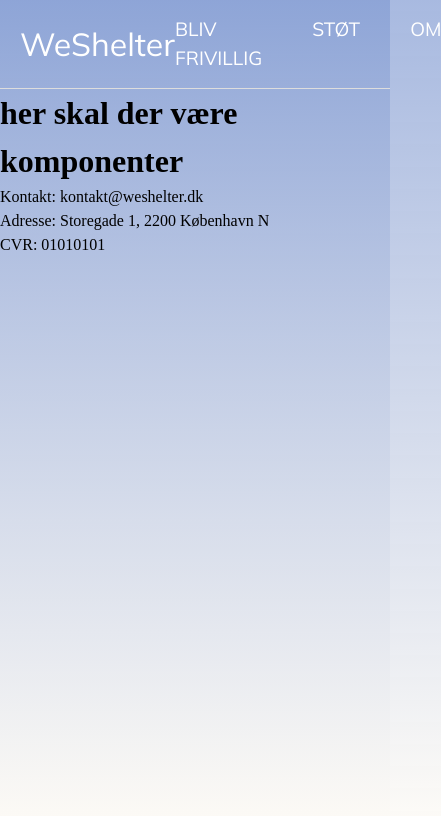
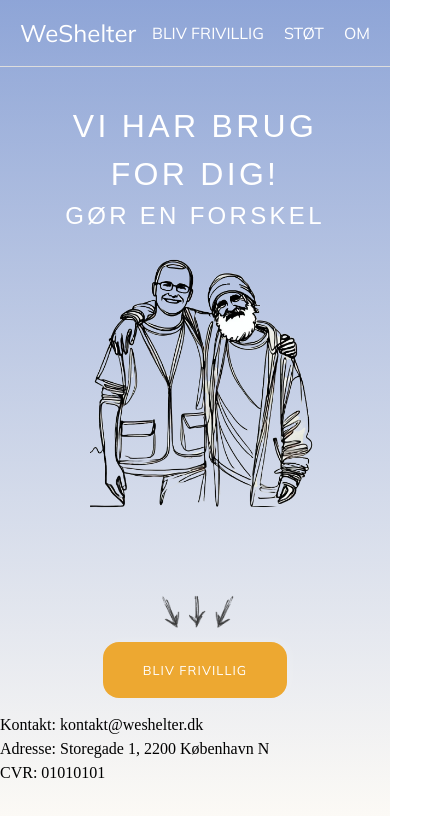
Before and after one commit to WeShelter-Team12/weshelter-redesign-12, an Astro site: page / in a window 390 px wide. Shown: the whole page, 441 px wide, since content can reach past the window. Built offline with nearby package versions, Linux system fonts and the light colour scheme; Astro itself is replaced by a stand-in of ours; a web font is replaced by a local one.

Commit message:
lidt-mere-changes

```diff
--- /dev/null
+++ b/src/components/Hero.astro
@@ -0,0 +1,231 @@
+---
+
+---
+
+<section class="hero-container">
+  <article class="hero-text">
+    <div class="header-hero">
+      <h1>VI HAR BRUG FOR DIG!</h1>
+      <h2>GØR EN FORSKEL</h2>
+    </div>
+  </article>
+
+  <article class="heroimg-container">
+    <img class="heroimg" src="/heroimage.webp" alt="Heroimage" />
+  </article>
+
+  <div class="arrow-button">
+    <img class="arrowsimg" src="/arrows.webp" alt="arrows" />
+    <button>BLIV FRIVILLIG</button>
+  </div>
+</section>
+
+<style>
+  h1 {
+    font-family: "anton", sans-serif;
+    font-weight: 400;
+    font-style: normal;
+    font-size: 6rem;
+    color: white;
+    letter-spacing: 3.3px;
+  }
+
+  .arrow-button {
+    display: flex;
+    flex-direction: column;
+    max-width: 300px;
+    align-items: center;
+  }
+
+  .hero-text {
+    position: relative;
+    z-index: 2;
+    margin-top: 140px;
+    max-width: 90%;
+    z-index: 2;
+    margin-right: 100px;
+  }
+
+  h2 {
+    font-family: "anton", sans-serif;
+    font-weight: 400;
+    font-size: 3rem;
+    letter-spacing: 3.3px;
+    font-style: normal;
+    color: white;
+  }
+
+  button {
+    border: none;
+    padding: 30px 50px;
+    margin-top: 30px;
+    border-radius: 16px;
+    font-size: 1.5rem;
+    letter-spacing: 1.08px;
+    box-shadow: 4px -2px 9px 1px rgba(255, 255, 255, 0.12);
+    background-color: #eda831;
+    color: white;
+    font-family: "Mulish", sans-serif;
+    font-weight: 400;
+  }
+
+  button:hover {
+    background-color: #1f325a;
+    cursor: pointer;
+  }
+
+  .hero-container {
+    display: flex;
+    flex-wrap: wrap;
+    justify-content: space-between;
+    position: relative;
+    margin-left: 50px;
+    max-width: 1200px;
+    padding: 15px 20px;
+  }
+
+  .heroimg {
+    max-width: 100%;
+    width: 650px;
+    height: auto;
+    position: absolute;
+    right: -100px;
+    top: -20px;
+    z-index: 1;
+  }
+
+  .arrowsimg {
+    margin-top: 30px;
+    width: 100%;
+    max-width: 200px;
+  }
+
+  @media (max-width: 600px) {
+    .hero-container {
+      flex-direction: column; /* Bytter rækkefølgen */
+      text-align: center;
+      align-items: center;
+      gap: 20px;
+      margin: 0 auto;
+    }
+
+    .heroimg-container {
+      margin: 0 auto;
+
+      align-items: center;
+      text-align: center;
+    }
+
+    .hero-text {
+      position: relative;
+      margin-top: 50px;
+      margin: 0 auto;
+      top: 20px;
+      font-size: 1.8rem;
+      text-align: center;
+    }
+
+    .heroimg {
+      width: 80%;
+      position: relative;
+      margin: 0 auto;
+      z-index: 1;
+      right: 0; /* Sørger for, at billedet ikke ryger ud af skærmen */
+      left: 50%; /* Skubber billedet til midten */
+      transform: translateX(-50%); /* Justerer billedet præcist til midten */
+      margin-top: 20px;
+      max-width: 400px;
+    }
+
+    h1 {
+      font-size: 2rem;
+    }
+
+    h2 {
+      font-size: 1.5rem;
+    }
+
+    button {
+      padding: 20px 40px;
+      font-size: 0.8rem;
+      margin-top: 10px;
+    }
+
+    .arrowsimg {
+      width: 100px;
+    }
+  }
+
+  @media (min-width: 801px) and (max-width: 1072px) {
+    h1 {
+      font-size: 4rem;
+    }
+
+    h2 {
+      font-size: 3rem;
+    }
+
+    .heroimg {
+      width: 500px;
+      top: 40px;
+      right: 10px;
+    }
+    button {
+      padding: 30px 50px;
+      font-size: 1rem;
+    }
+  }
+
+  @media (min-width: 601px) and (max-width: 800px) {
+    .hero-container {
+      flex-direction: column;
+      text-align: center;
+      align-items: center;
+      gap: 20px;
+      margin: 0 auto;
+    }
+
+    .heroimg-container {
+      margin: 0 auto;
+      align-items: center;
+      text-align: center;
+    }
+
+    h1 {
+      font-size: 4rem;
+    }
+
+    h2 {
+      font-size: 3rem;
+    }
+
+    .hero-text {
+      position: relative;
+      margin-top: 50px;
+      margin: 0 auto;
+      top: 20px;
+      font-size: 1.8rem;
+      text-align: center;
+    }
+
+    .heroimg {
+      width: 90%;
+      position: relative;
+      margin: 0 auto;
+      z-index: 1;
+      right: 0; /* Sørger for, at billedet ikke ryger ud af skærmen */
+      left: 60%; /* Skubber billedet til midten */
+      transform: translateX(-50%); /* Justerer billedet præcist til midten */
+      margin-top: 10px;
+      max-width: 400px;
+    }
+
+    .arrow-button {
+      margin: 0 auto;
+    }
+
+    .arrowsimg {
+      width: 150px;
+    }
+  }
+</style>
--- a/src/components/Navbar.astro
+++ b/src/components/Navbar.astro
@@ -27,7 +27,6 @@ const { activePage } = Astro.props;
     padding: 15px 20px;
     font-family: "Mulish", sans-serif;
     font-weight: 400;
-
     border-bottom: 1px solid #ddd;
   }
 
@@ -41,14 +40,41 @@ const { activePage } = Astro.props;
     list-style: none;
     font-size: 1.2rem;
     display: flex;
-    gap: 50px;
+    gap: 100px;
   }
 
   .nav-links li a {
+    position: relative;
     text-decoration: none;
     color: white;
     padding-bottom: 5px;
-    border-bottom: 2px solid transparent;
-    transition: border-color 0.3s;
+  }
+
+  .nav-links li a::after {
+    content: "";
+    position: absolute;
+    left: 0;
+    bottom: 0;
+    width: 100%;
+    height: 1.5px;
+    background-color: white;
+    transform: scaleX(0);
+    transition: transform 0.1s ease-in-out;
+  }
+
+  .nav-links li a:hover::after {
+    transform: scaleX(1);
+  }
+
+  @media (max-width: 720px) {
+    .nav-links {
+      font-size: 1rem;
+
+      gap: 20px;
+    }
+
+    .logo a {
+      font-size: 1.5rem;
+    }
   }
 </style>
--- a/src/layouts/Layout.astro
+++ b/src/layouts/Layout.astro
@@ -11,6 +11,8 @@ const { title, activePage } = Astro.props;
     <link rel="preconnect" href="https://fonts.googleapis.com" />
     <link rel="preconnect" href="https://fonts.gstatic.com" crossorigin />
     <link href="https://fonts.googleapis.com/css2?family=Mulish:wght@400;600;700&display=swap" rel="stylesheet" />
+    <link rel="stylesheet" href="https://use.typekit.net/djj7fhm.css" />
+    <link rel="shortcut icon" type="image/x-icon" href="https://weshelter.dk/wp-content/themes/weshelter/images/favicon.ico" />
     <title>{title ? `${title} | WeShelter` : "WeShelter"}</title>
   </head>
   <body>
--- a/src/pages/index.astro
+++ b/src/pages/index.astro
@@ -1,8 +1,9 @@
 ---
 import "../styles/global.css";
 import Layout from "../layouts/Layout.astro";
+import Hero from "../components/Hero.astro";
 ---
 
 <Layout title="Bliv Frivillig">
-  <h1>her skal der være komponenter</h1>
+  <Hero />
 </Layout>
--- a/src/styles/global.css
+++ b/src/styles/global.css
@@ -11,6 +11,5 @@ body {
   font-size: 16px;
   line-height: 1.5;
   background: linear-gradient(to bottom, rgba(131, 156, 211, 0.7) 0%, rgba(255, 252, 246, 0.85) 100%);
-
   min-height: 100vh;
 }
```
Also changed, not shown: public/arrows.webp (added), public/heroimage.webp (added).
